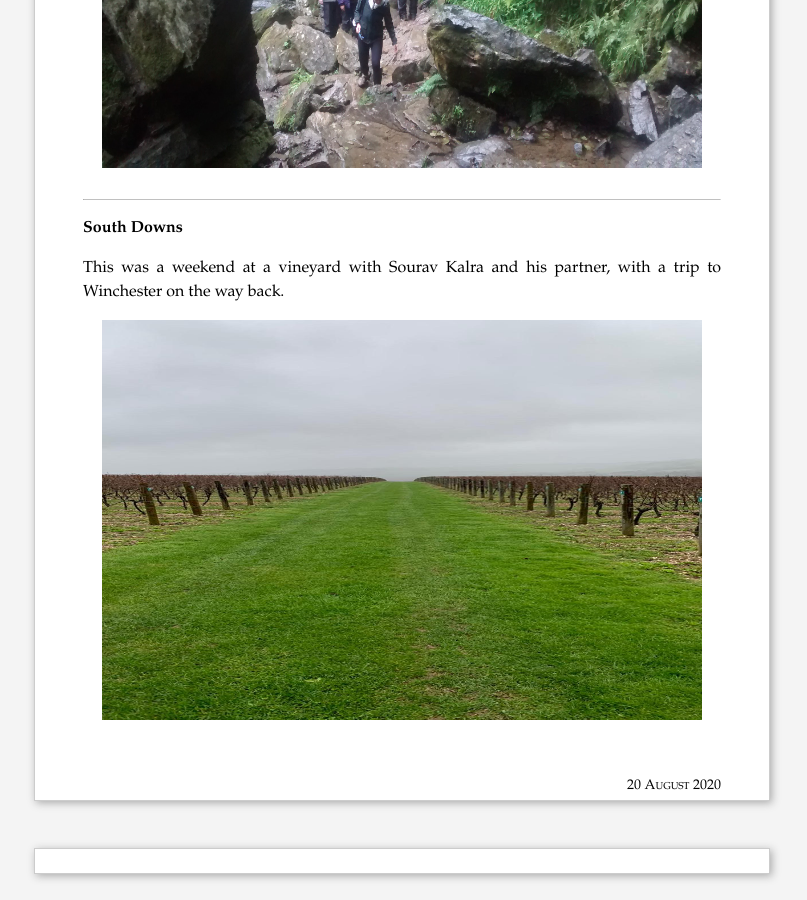
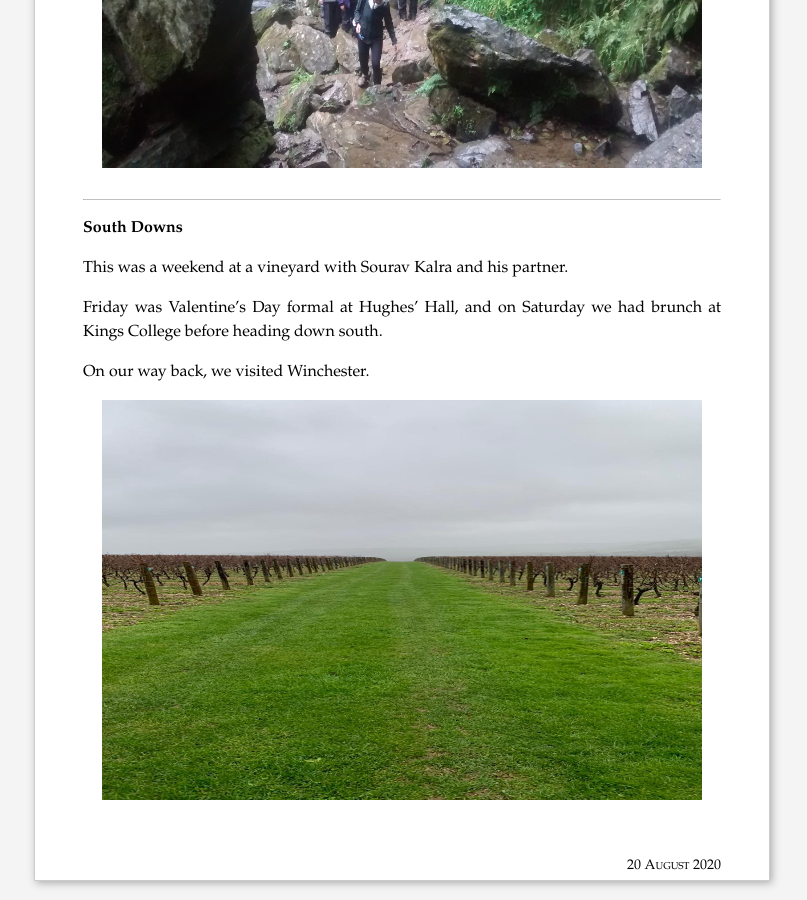
Before and after one commit to piyushahuja/piyushahuja.github.io, a Jekyll site: the page built from _posts/travel/2016-08-20-parks.md, in a window 1280 px wide and 900 px high, scrolled down 6440 px. Shown: the whole window, without its empty margins (238-1045 px from the left). Built offline with Jekyll 4.4.1, drawn with Linux system fonts in a browser that asks for light colours; comment, search, counter and statistics services are not loaded.

Commit message:
auto deployed

```diff
--- a/_posts/travel/2016-08-20-parks.md
+++ b/_posts/travel/2016-08-20-parks.md
@@ -88,7 +88,10 @@ Accommodation and walks: We will be staying at the bunkhouse barn at Abbot's Ho
 ---
 **South Downs**
 
-This was a weekend at a vineyard with Sourav Kalra and his partner, with a trip to Winchester on the way back.
+This was a weekend at a vineyard with Sourav Kalra and his partner.
 
+Friday was Valentine's Day formal at Hughes' Hall, and on Saturday we had brunch at Kings College before heading down south.
+
+On our way back, we visited Winchester.
 
 <center><img src="files/images/parks/south-downs-vineyard.jpg" alt="Brandenberg" width="600" height= "400" /></center>
```
